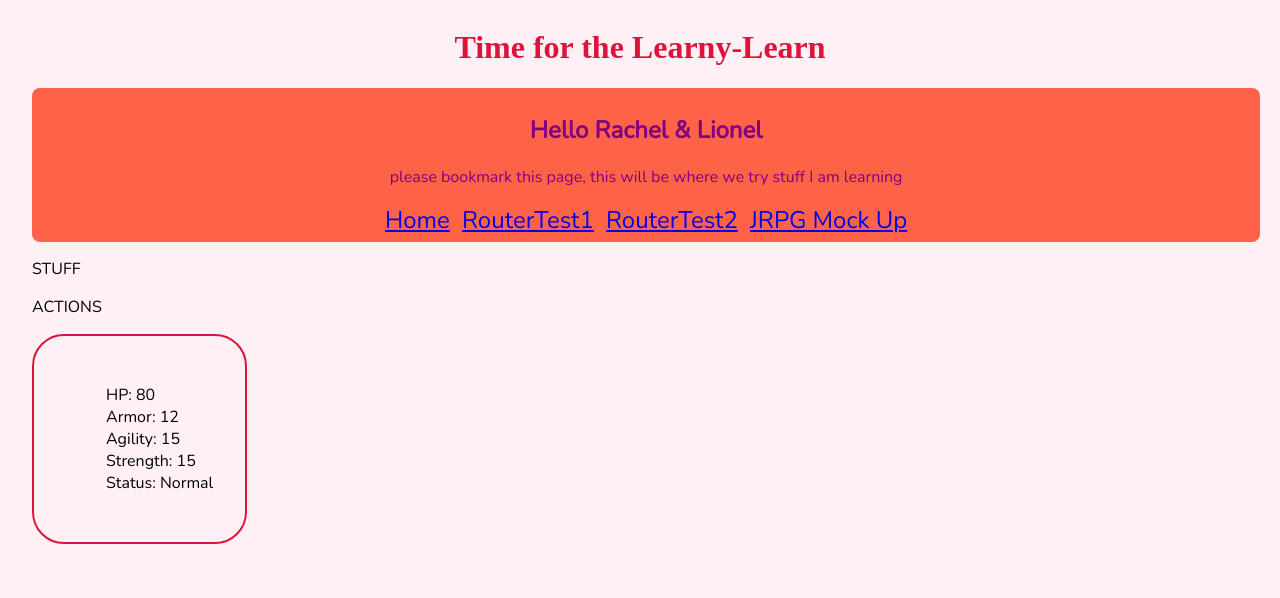
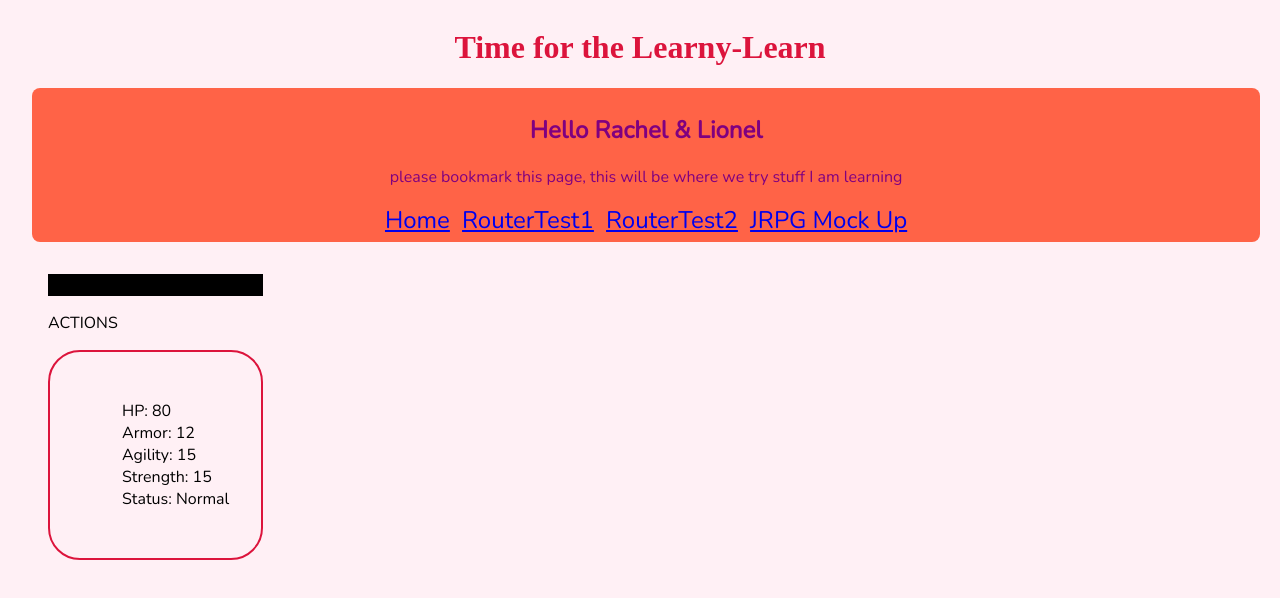
Before and after one commit to JF-LL-codebuds/react-play-study-fe, a React app: page /gamelayout in a window 1280 px wide. Shown: the top 598 px of the page. Built offline with nearby package versions, Linux system fonts and the light colour scheme; a web font is replaced by a local one.

Commit message:
fun times not figuring it out

```diff
--- a/src/components/gamelayout/GameLayout.js
+++ b/src/components/gamelayout/GameLayout.js
@@ -1,11 +1,12 @@
 import React, { Component } from 'react';
 import YourStats from './YourStats';
+import styles from './gamelayout.css';
 
 class GameLayout extends Component {
   render() {
     return (
-      <div>
-        <p>STUFF</p>
+      <div className={styles.containerStyle}>
+        <p className={styles.actionWindow}>STUFF</p>
         <div>
           <p>ACTIONS</p>
         </div>
--- a/src/components/gamelayout/gamelayout.css
+++ b/src/components/gamelayout/gamelayout.css
@@ -1,3 +1,11 @@
+.containerStyle {
+  margin: 1em;
+}
+
+.actionWindow {
+  background-color: black;
+}
+
 .yourStatsWindow {
   border: solid 2px crimson;
   padding: 2em;
```
